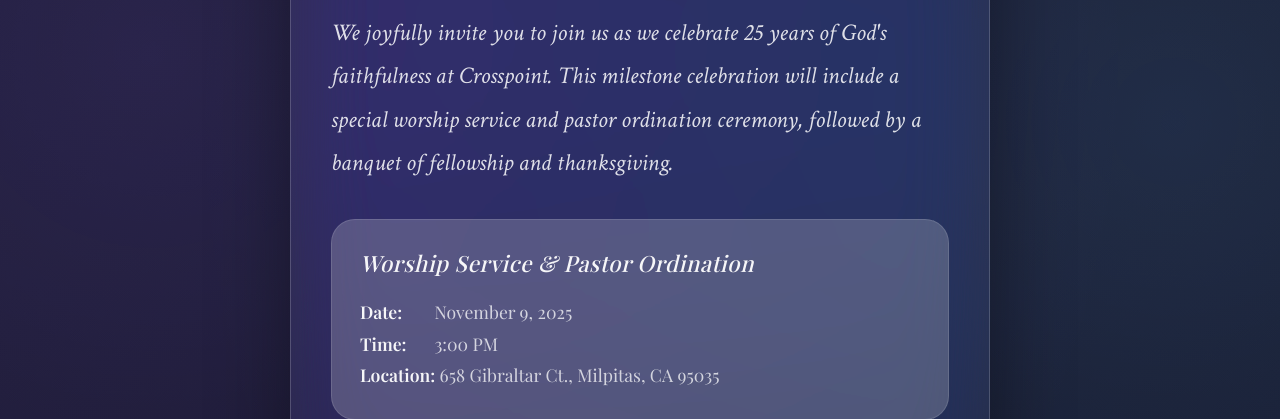
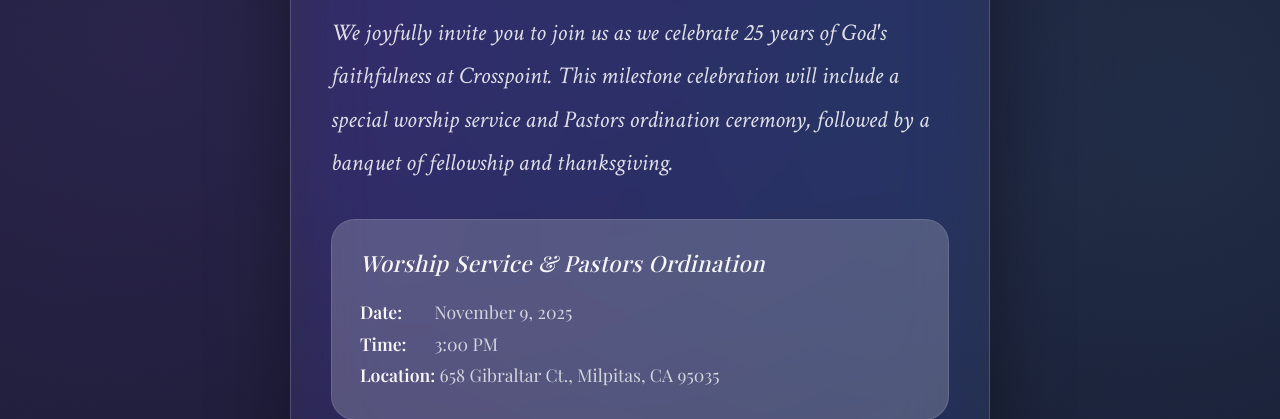
Before and after one commit to fred5354/rsvp, a PHP site: page / in a window 1280 px wide. Shown: the part 289-708 px from the top of the page. Run offline with PHP 8.4, Linux system fonts and the light colour scheme; some web fonts are replaced.

Commit message:
update pastor to pastors

```diff
--- a/index.php
+++ b/index.php
@@ -862,11 +862,11 @@ if ($_POST) {
 
         <div class="content">
             <div class="greeting">
-                We joyfully invite you to join us as we celebrate 25 years of God's faithfulness at Crosspoint. This milestone celebration will include a special worship service and pastor ordination ceremony, followed by a banquet of fellowship and thanksgiving.
+                We joyfully invite you to join us as we celebrate 25 years of God's faithfulness at Crosspoint. This milestone celebration will include a special worship service and Pastors ordination ceremony, followed by a banquet of fellowship and thanksgiving.
             </div>
 
             <div class="event-section">
-                <h2>Worship Service & Pastor Ordination</h2>
+                <h2>Worship Service & Pastors Ordination</h2>
                 <div class="event-details">
                     <div><strong>Date:</strong> November 9, 2025</div>
                     <div><strong>Time:</strong> 3:00 PM</div>
```
